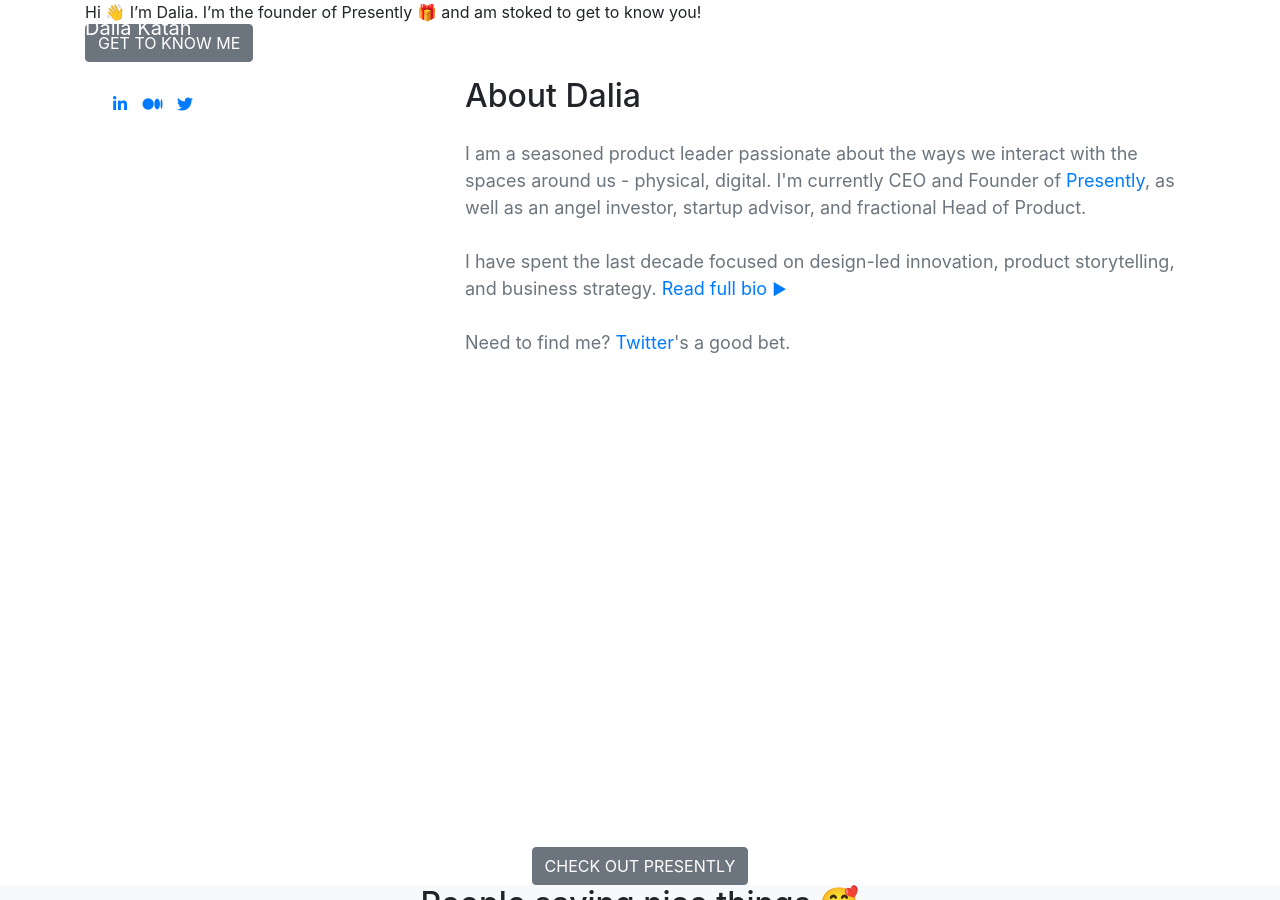
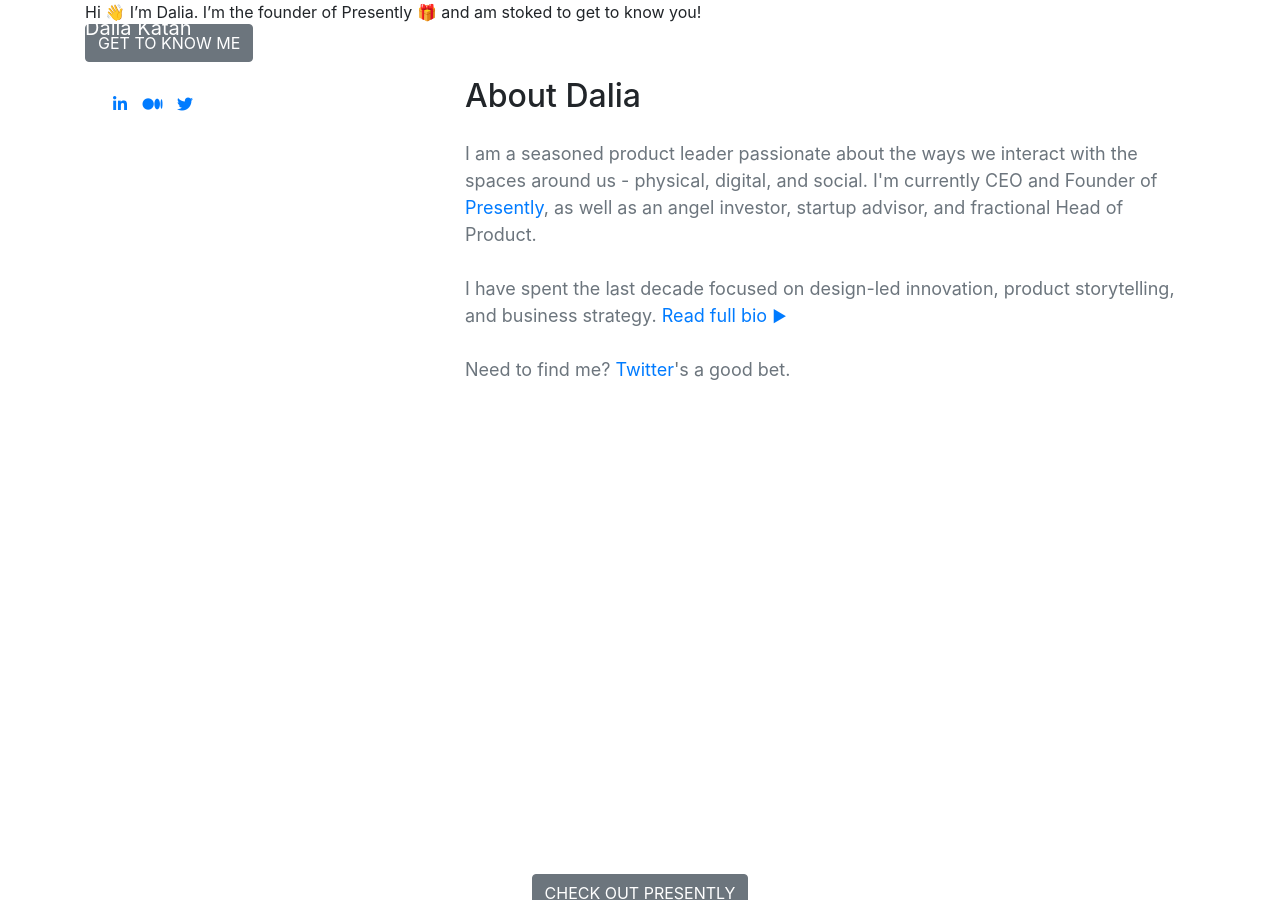
Before and after one commit to dalkat/dalkat.github.io, a Jekyll site: the page built from index.md, in a window 1280 px wide and 900 px high. Built offline with Jekyll 4.4.1, drawn with Linux system fonts in a browser that asks for light colours; nearby versions of some CDN libraries; some web fonts are replaced; library files that are not in the unit come from our copies.

Commit message:
Update home.yml

```diff
--- a/_data/home.yml
+++ b/_data/home.yml
@@ -5,7 +5,7 @@ intro:
 
 about:
   heading: About Dalia
-  subheading: I am a seasoned product leader passionate about the ways we interact with the spaces around us - physical, digital. I'm currently CEO and Founder of <a href="https://getpresently.com" target="_blank">Presently</a>, as well as an angel investor, startup advisor, and fractional Head of Product.<br><br>I have spent the last decade focused on design-led innovation, product storytelling, and business strategy. <a href="https://daliakatan.com/about">Read full bio <small>►</small></a><br><br>Need to find me? <a href="https://twitter.com/daliakatan" target="_blank">Twitter</a>'s a good bet.  <br><br>
+  subheading: I am a seasoned product leader passionate about the ways we interact with the spaces around us - physical, digital, and social. I'm currently CEO and Founder of <a href="https://getpresently.com" target="_blank">Presently</a>, as well as an angel investor, startup advisor, and fractional Head of Product.<br><br>I have spent the last decade focused on design-led innovation, product storytelling, and business strategy. <a href="https://daliakatan.com/about">Read full bio <small>►</small></a><br><br>Need to find me? <a href="https://twitter.com/daliakatan" target="_blank">Twitter</a>'s a good bet.  <br><br>
   btn: Check out Presently
 
 team:
```
